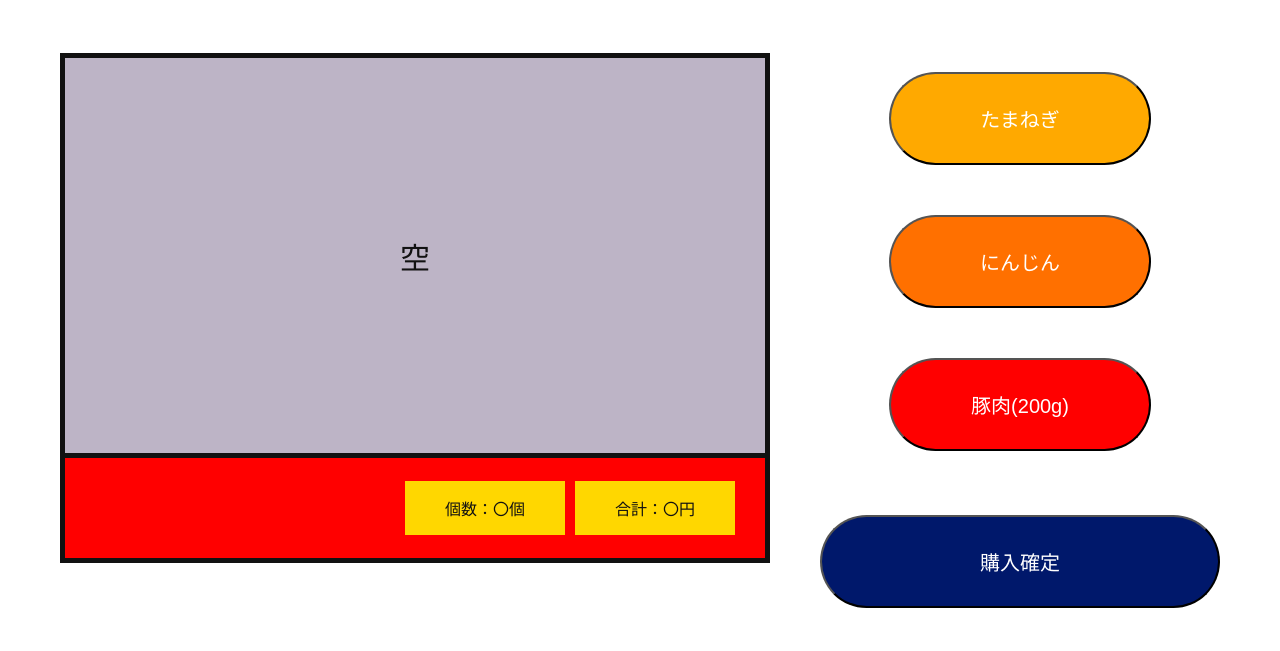
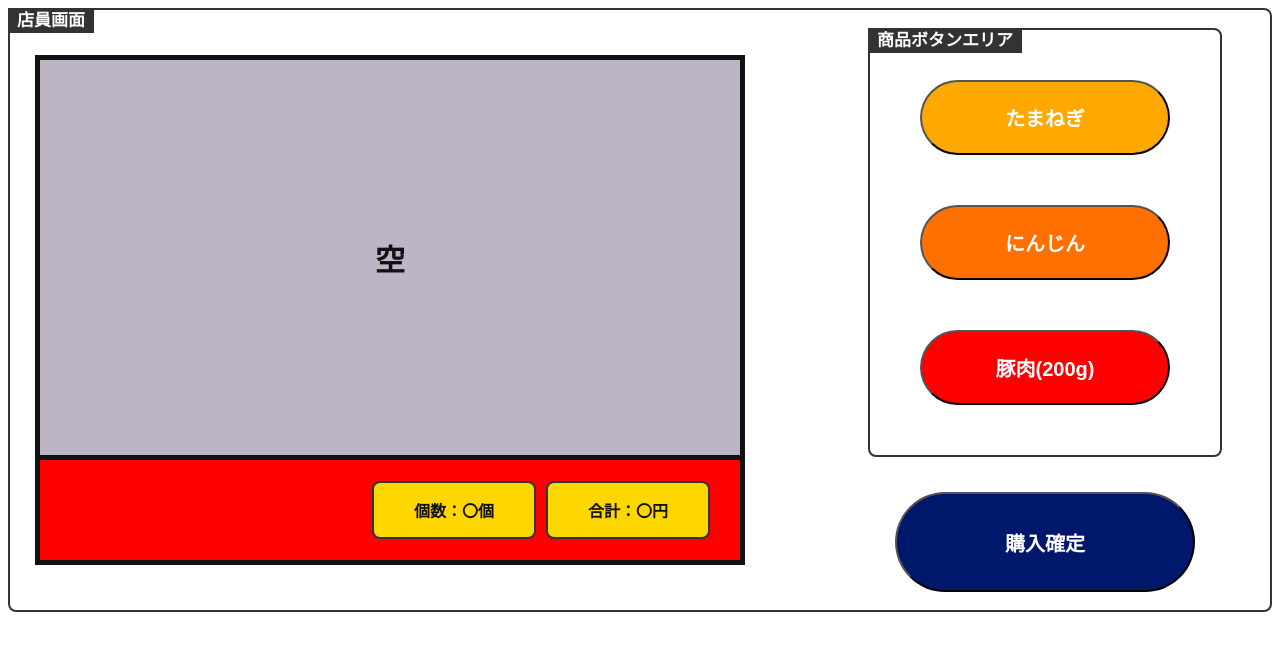
Before and after one commit to kyoichii/kawaproject, a PHP site: page /clerkScreen.html in a window 1280 px wide. Shown: the top 651 px of the page. Run offline with PHP 8.4, Linux system fonts and the light colour scheme.

Commit message:
店員画面のデザイン用にブランチ切りました

```diff
--- a/src/clerkScreen.html
+++ b/src/clerkScreen.html
@@ -15,6 +15,7 @@
 <body>
     <!-- コンテナ -->
     <div id="container">
+        <div class="name">店員画面</div>
         <!-- 左エリア -->
         <div id="reftArea">
             <!-- 商品エリア -->
@@ -36,6 +37,7 @@
         <div id="rightArea">
             <!-- ボタンエリア -->
             <div id="productButtonArea">
+                <div class="name">商品ボタンエリア</div>
                 <input type="button" value="たまねぎ" id="onionButton" onclick="onion();">
                 <input type="button" value="にんじん" id="carrotButton" onclick="carrot();">
                 <input type="button" value="豚肉(200g)" id="porkButton" onclick="pork();">
--- a/src/css/clerkScreen.css
+++ b/src/css/clerkScreen.css
@@ -2,6 +2,8 @@
 
 /* コンテナ */
 #container {
+    /* 左上の「アイテム」の位置を固定 */
+    position: relative;
     /*フレックスボックス*/
     display: flex;
     /*ページの中間に固定*/
@@ -11,6 +13,30 @@
     gap: 50px;
     /*ボックスの大きさ*/
     height: 600px;
+    /* ボーダー */
+    border: solid 2px #333;
+    border-radius: 8px;
+}
+
+/* 「店員画面」表記 */
+#container .name {
+    position: absolute;
+    display: inline-block;
+    /* 位置 */
+    top: -2px;
+    left: -2px;
+    padding: 0 9px;
+    height: 25px;
+    line-height: 25px;
+    vertical-align: middle;
+    /* 文字の大きさ */
+    font-size: 17px;
+    /* 背景色 */
+    background: #333;
+    /* 文字の色 */
+    color: #ffffff;
+    /* フォントの設定 */
+    font-weight: bold;
 }
 
 /* 左エリア  */
@@ -26,13 +52,15 @@
     width: 700px;
     /* ボーダー */
     border: 5px solid#111;
+    /*余白を指定して場所を調整*/
+    margin-left: 25px;
+    margin-right: 25px;
 }
 
 /* 右エリア */
 #rightArea {
     /*背景色*/
     /* background: #666; */
-
     /*フレックスボックス*/
     display: flex;
     /*ボックス内の並びを指定*/
@@ -42,6 +70,9 @@
     /*ボックスのサイズ*/
     height: 600px;
     width: 400px;
+    /*余白を指定して場所を調整*/
+    margin-left: 25px;
+    margin-right: 25px;
 }
 
 /* 商品表示エリア */
@@ -50,7 +81,7 @@
     display: flex;
     /*ボックス内の並びを指定*/
     flex-direction: column;
-    /*ボックス内の配置を指定*/
+    /*余白を指定して場所を調整*/
     margin-top: auto;
     margin-left: auto;
     margin-right: auto;
@@ -62,6 +93,8 @@
     color: #111;
     /* 文字の大きさ */
     font-size: 30px;
+    /* フォントの設定 */
+        font-weight: bold;
 }
 
 /* 左下エリア */
@@ -85,12 +118,11 @@
 #totalArea {
     /*背景色*/
     /* background: green; */
-
     /*フレックスボックス*/
     display: flex;
     /*ボックス内の並びを指定*/
     flex-direction: row;
-    /*ボックス内の配置を指定*/
+    /*余白を指定して場所を調整*/
     margin-left: auto;
     margin-right: 30px;
     margin-top: auto;
@@ -109,6 +141,11 @@
     padding: 15px 40px;
     /* 余白 */
     margin-left: 10px;
+    /* ボーダー */
+    border: solid 2px #333;
+    border-radius: 8px;
+    /* フォントの設定 */
+    font-weight: bold;
 }
 
 /* 数量 */
@@ -123,22 +160,52 @@
     padding: 15px 40px;
     /* 余白 */
     margin-left: 10px;
+    /* ボーダー */
+    border: solid 2px #333;
+    border-radius: 8px;
+    /* フォントの設定 */
+    font-weight: bold;
 }
 
 /* 商品ボタンエリア */
 #productButtonArea {
+    /* 左上の「アイテム」の位置を固定 */
+    position: relative;
     /*背景色*/
     /* background: #0bd; */
-
     /*フレックスボックス*/
     display: flex;
     /*ボックス内の並びを指定*/
     flex-direction: column;
-    /*ボックス内の配置を指定*/
+    /*余白を指定して場所を調整*/
     margin-top: auto;
     margin-bottom: auto;
     margin-left: auto;
     margin-right: auto;
+    /* ボーダー */
+    border: solid 2px #333;
+    border-radius: 8px;
+}
+
+/* 「商品ボタンエリア」表記 */
+#productButtonArea .name {
+    position: absolute;
+    display: inline-block;
+    /* 位置 */
+    top: -2px;
+    left: -2px;
+    padding: 0 9px;
+    height: 25px;
+    line-height: 25px;
+    vertical-align: middle;
+    /* 文字の大きさ */
+    font-size: 17px;
+    /* 背景色 */
+    background: #333;
+    /* 文字の色 */
+    color: #ffffff;
+    /* フォントの設定 */
+    font-weight: bold;
 }
 
 /* たまねぎボタン */
@@ -152,12 +219,17 @@
     /* 文字を中央に */
     text-align: center;
     /*ボックスのサイズ*/
-    padding: 30px 80px;
-    /* 余白 */
+    height: 75px;
+    width: 250px;
+    /*余白を指定して場所を調整*/
     margin-bottom: 50px;
     margin-top: 50px;
+    margin-right: 50px;
+    margin-left: 50px;
     /* 両端に丸みを付ける */
     border-radius: 100px;
+    /* フォントの設定 */
+        font-weight: bold;
 }
 
 /* にんじんボタン */
@@ -171,11 +243,15 @@
     /* 文字を中央に */
     text-align: center;
     /*ボックスのサイズ*/
-    padding: 30px 80px;
-    /* 余白 */
-    margin-bottom: 50px;
+    height: 75px;
+    width: 250px;
+    /*余白を指定して場所を調整*/
+    margin-right: 50px;
+    margin-left: 50px;
     /* 両端に丸みを付ける */
     border-radius: 100px;
+    /* フォントの設定 */
+        font-weight: bold;
 }
 
 /* 豚肉ボタン */
@@ -189,11 +265,17 @@
     /* 文字を中央に */
     text-align: center;
     /*ボックスのサイズ*/
-    padding: 30px 80px;
-    /* 余白 */
+    height: 75px;
+    width: 250px;
+    /*余白を指定して場所を調整*/
     margin-bottom: 50px;
+    margin-top: 50px;
+    margin-right: 50px;
+    margin-left: 50px;
     /* 両端に丸みを付ける */
     border-radius: 100px;
+    /* フォントの設定 */
+        font-weight: bold;
 }
 
 /* 購入確定ボタンボックス */
@@ -207,7 +289,15 @@
     /* 文字を中央に */
     text-align: center;
     /*ボックスのサイズ*/
-    padding: 30px 80px;
+    height: 100px;
+    width: 300px;
     /* 両端に丸みを付ける */
     border-radius: 100px;
+    /*余白を指定して場所を調整*/
+    margin-top: auto;
+    margin-bottom: auto;
+    margin-left: auto;
+    margin-right: auto;
+    /* フォントの設定 */
+        font-weight: bold;
 }
```
